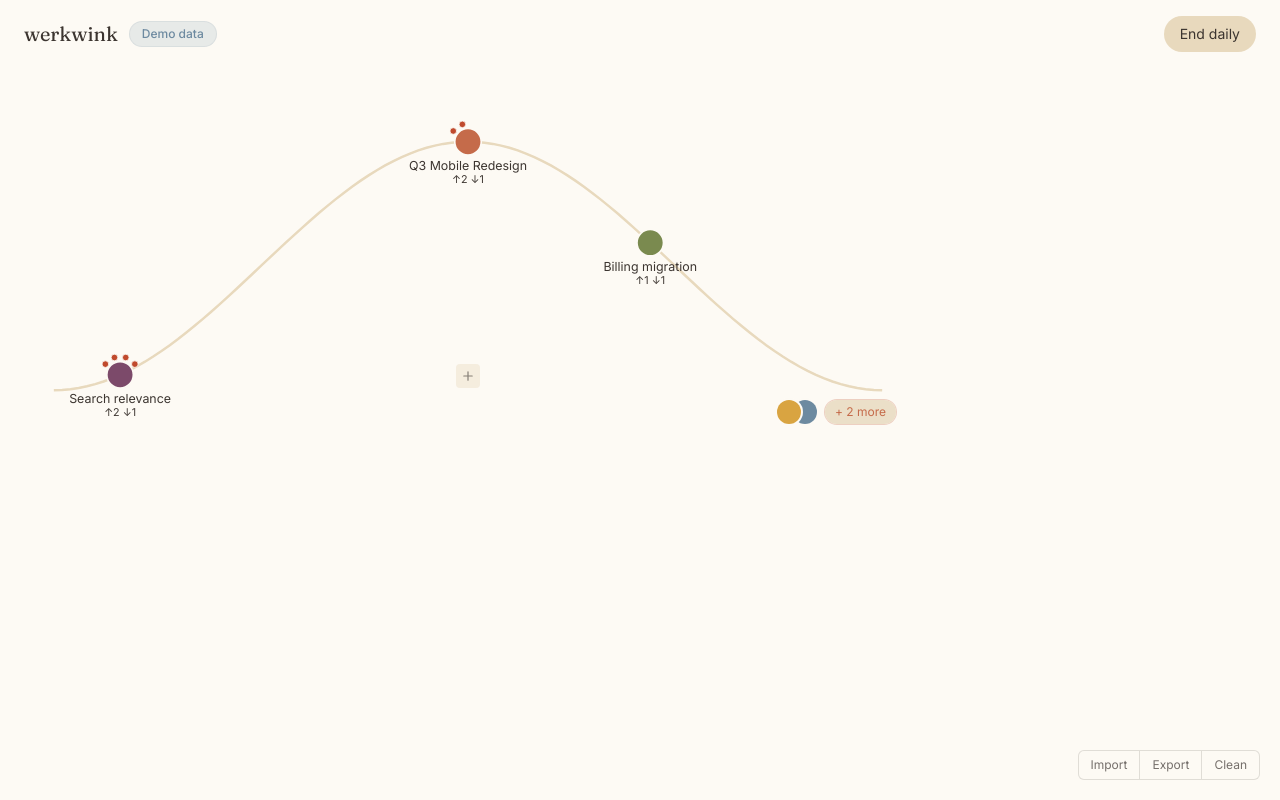
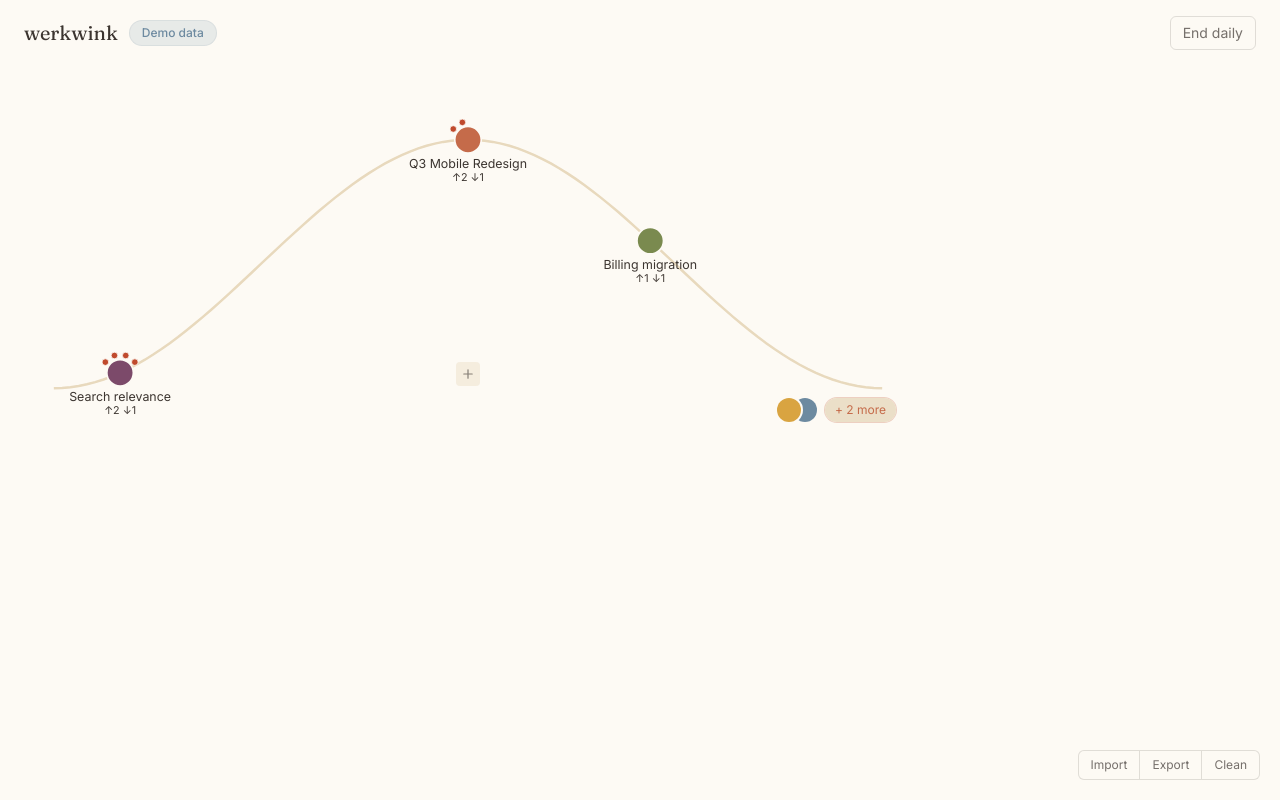
Before and after one commit to jesprider/werkwink, a Vue app: page /projects in a window 1280 px wide. Built offline with nearby package versions, Linux system fonts and the light colour scheme.

Commit message:
Restyle End daily as a bordered utility button
Match the state toolbar treatment so the header action stays light and consistent with other operational controls.

Co-authored-by: Cursor <cursoragent@cursor.com>

```diff
--- a/src/components/AppHeader.vue
+++ b/src/components/AppHeader.vue
@@ -27,8 +27,8 @@ defineEmits<{
         :disabled="!endDailyEnabled"
         :class="
           endDailyEnabled
-            ? 'rounded-full bg-hill-sand px-4 py-2 text-sm text-text-warm transition-opacity hover:opacity-90'
-            : 'rounded-full bg-hill-sand px-4 py-2 text-sm text-text-warm/50'
+            ? 'rounded-md border border-text-warm/15 px-3 py-1.5 text-sm text-text-warm/70 transition-colors hover:bg-hill-sand/50 hover:text-text-warm'
+            : 'rounded-md border border-text-warm/15 px-3 py-1.5 text-sm text-text-warm/35 disabled:hover:bg-transparent'
         "
         @click="endDailyEnabled && $emit('end-daily-click')"
       >
```
